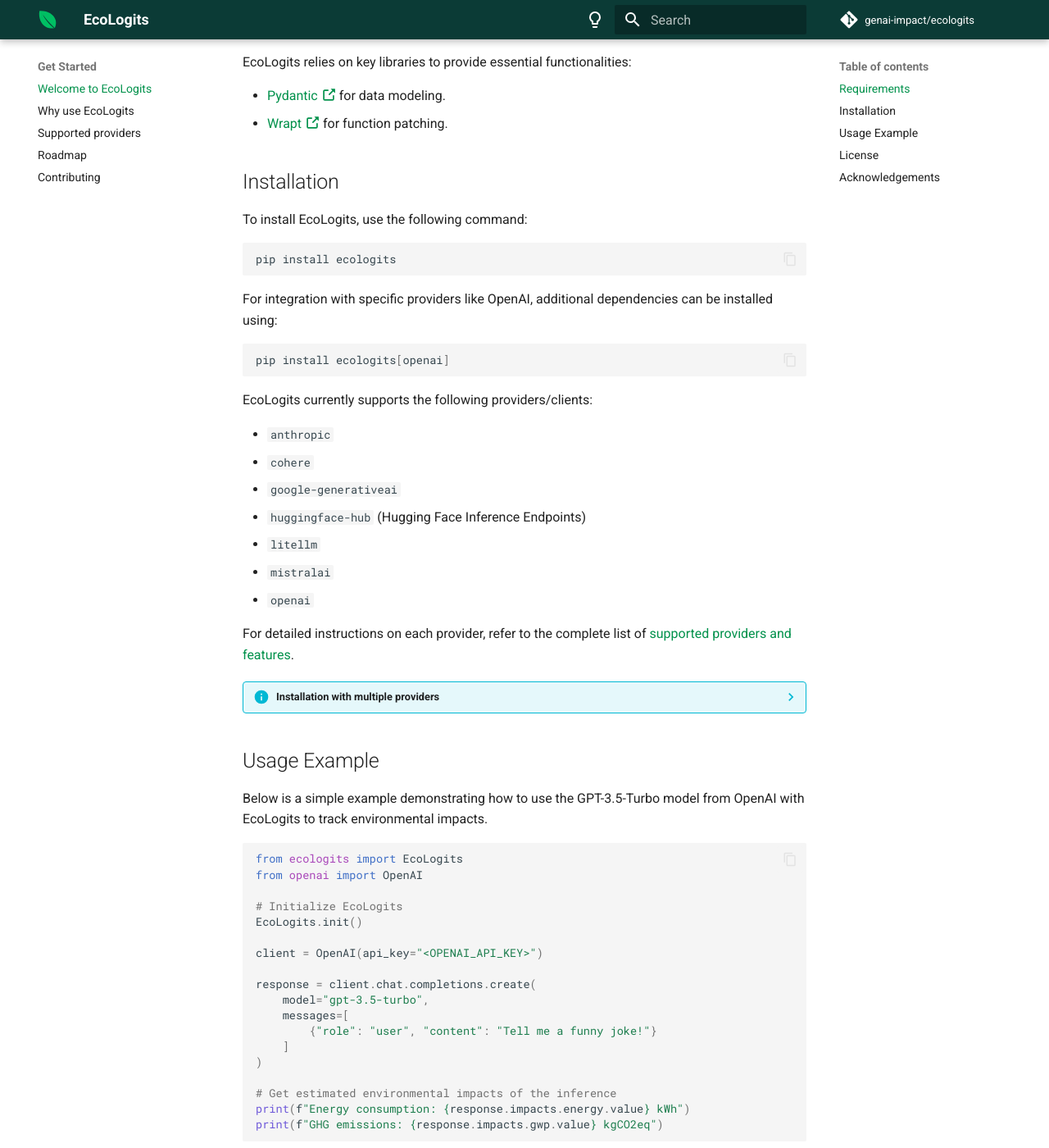
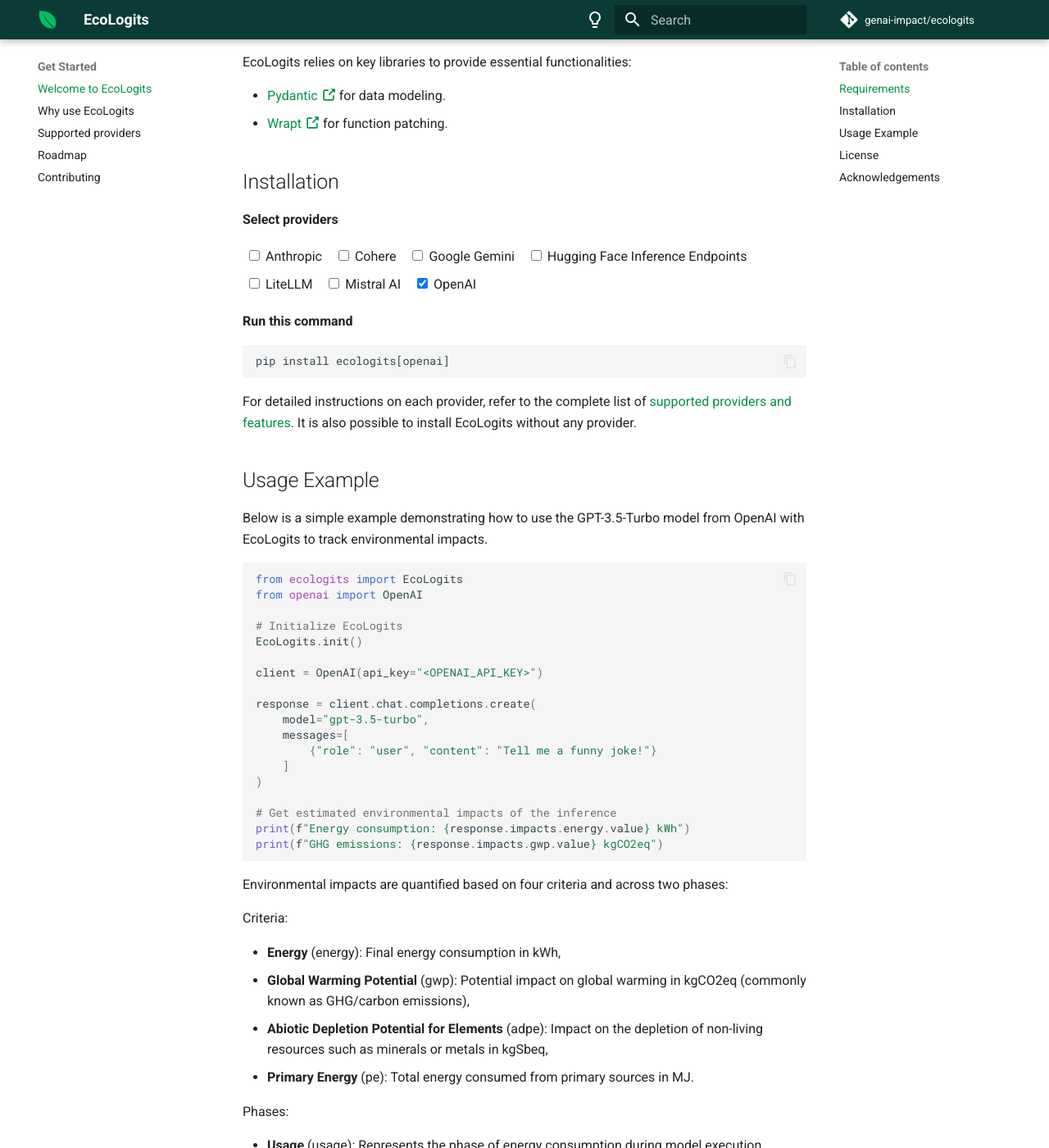
Before and after one commit to genai-impact/ecologits, an MkDocs documentation site: the page built from docs/index.md, in a window 1280 px wide and 1400 px high, scrolled down 513 px. Shown: the whole window at 82% size. Built offline with MkDocs 1.6.1 and Material for MkDocs 9.7.7, drawn with Linux system fonts in a browser that asks for light colours; comment, search, counter and statistics services are not loaded; the version menu is left out.

Commit message:
docs: improve installer

````diff
--- a/docs/css/extra.css
+++ b/docs/css/extra.css
@@ -32,3 +32,25 @@
   --md-accent-fg-color: #008343;
   --md-primary-fg-color--dark: #062522;
 }
+
+
+.provider-item {
+  display: inline-block;
+  margin: 4px 4px;
+  border-radius: 5px;
+}
+
+.provider-item:hover {
+  background: #0000000c;
+}
+
+[data-md-color-scheme="slate"] {
+  .provider-item:hover {
+    background: #0000005f;
+  }
+}
+
+.provider-item label {
+  padding: 1px 4px 1px 0;
+  /*padding-right: 4px;*/
+}
--- a/docs/index.md
+++ b/docs/index.md
@@ -20,38 +20,42 @@
 
 ## Installation
 
-To install EcoLogits, use the following command:
+<p><strong>Select providers</strong></p>
+<span class="provider-item">
+    <input type="checkbox" id="anthropic" value="anthropic" class="provider-option">
+    <label for="anthropic">Anthropic</label>
+</span>
+<span class="provider-item">
+    <input type="checkbox" id="cohere" value="cohere" class="provider-option">
+    <label for="cohere">Cohere</label>
+</span>
+<span class="provider-item">
+    <input type="checkbox" id="google-generativeai" value="google-generativeai" class="provider-option">
+    <label for="google-generativeai">Google Gemini</label>
+</span>
+<span class="provider-item">
+    <input type="checkbox" id="huggingface-hub" value="huggingface-hub" class="provider-option">
+    <label for="huggingface-hub">Hugging Face Inference Endpoints</label>
+</span>
+<span class="provider-item">
+    <input type="checkbox" id="litellm" value="litellm" class="provider-option">
+    <label for="litellm">LiteLLM</label>
+</span>
+<span class="provider-item">
+    <input type="checkbox" id="mistralai" value="mistralai" class="provider-option">
+    <label for="mistralai">Mistral AI</label>
+</span>
+<span class="provider-item">
+    <input type="checkbox" id="openai" value="openai" checked="checked" class="provider-option">
+    <label for="openai">OpenAI</label>
+</span>
 
-```shell
-pip install ecologits
-```
+<p><strong>Run this command</strong></p>
+<pre><code id="install-command"></code></pre>
+<script src="js/installer.js"></script>
 
-For integration with specific providers like OpenAI, additional dependencies can be installed using:
+For detailed instructions on each provider, refer to the complete list of [supported providers and features](tutorial/providers.md). It is also possible to install EcoLogits without any provider.
 
-```shell
-pip install ecologits[openai]
-```
-
-EcoLogits currently supports the following providers/clients:
-
-- `anthropic`
-- `cohere`
-- `google-generativeai`
-- `huggingface-hub` (Hugging Face Inference Endpoints)
-- `litellm`
-- `mistralai`
-- `openai`
-
-For detailed instructions on each provider, refer to the complete list of [supported providers and features](tutorial/providers.md).
-
-
-??? info "Installation with multiple providers"
-
-    If you need to install extra dependencies for **multiple providers** at once, you can do so by separating them with a comma, like this:
-
-    ```shell
-    pip install ecologits[openai,anthropic]
-    ```
 
 ## Usage Example
 
--- /dev/null
+++ b/docs/js/installer.js
@@ -0,0 +1,24 @@
+document.addEventListener('DOMContentLoaded', function() {
+  const checkboxes = document.querySelectorAll('input.provider-option[type="checkbox"]');
+  const commandOutput = document.getElementById('install-command');
+
+  function updateCommand() {
+    let selectedProviders = [];
+    checkboxes.forEach(checkbox => {
+      if (checkbox.checked) {
+        selectedProviders.push(checkbox.value);
+      }
+    });
+
+    let command = 'pip install ecologits';
+    if (selectedProviders.length > 0) {
+      command += `[${selectedProviders.join(',')}]`;
+    }
+    commandOutput.textContent = command;
+  }
+
+  checkboxes.forEach(checkbox => checkbox.addEventListener('change', updateCommand));
+
+  // Initialize with default command
+  updateCommand();
+});
````
